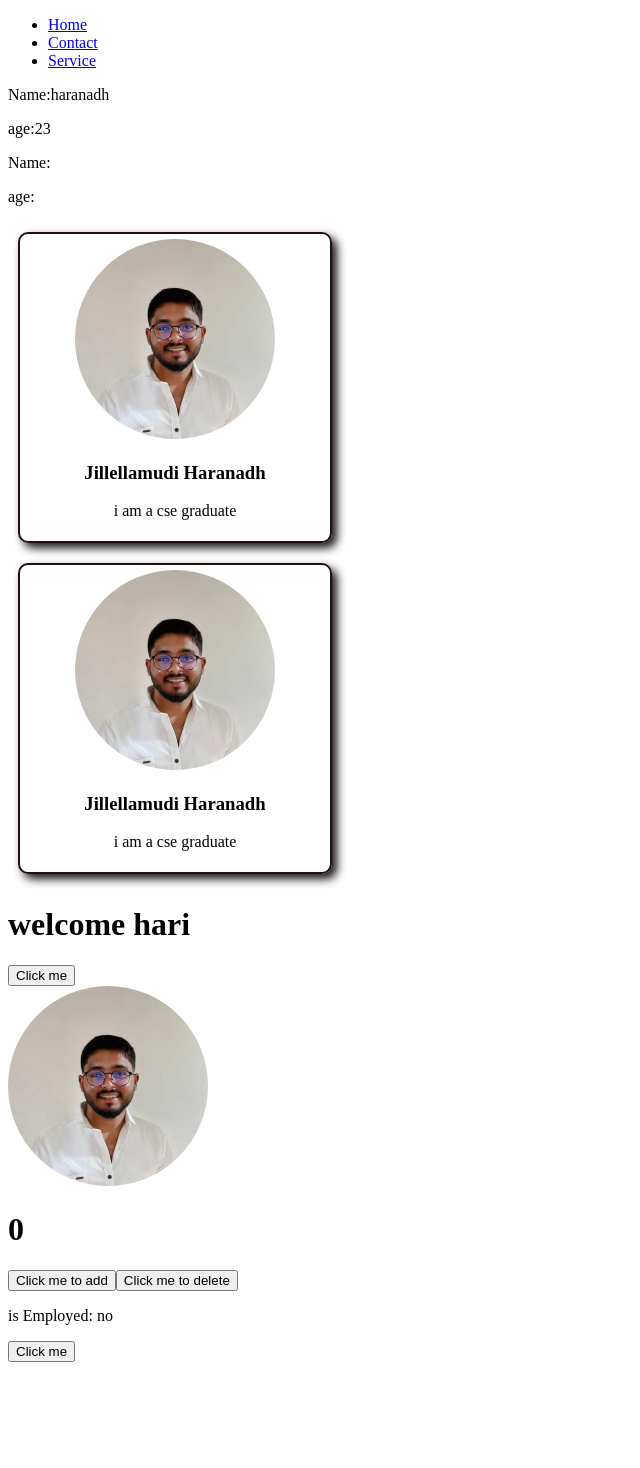
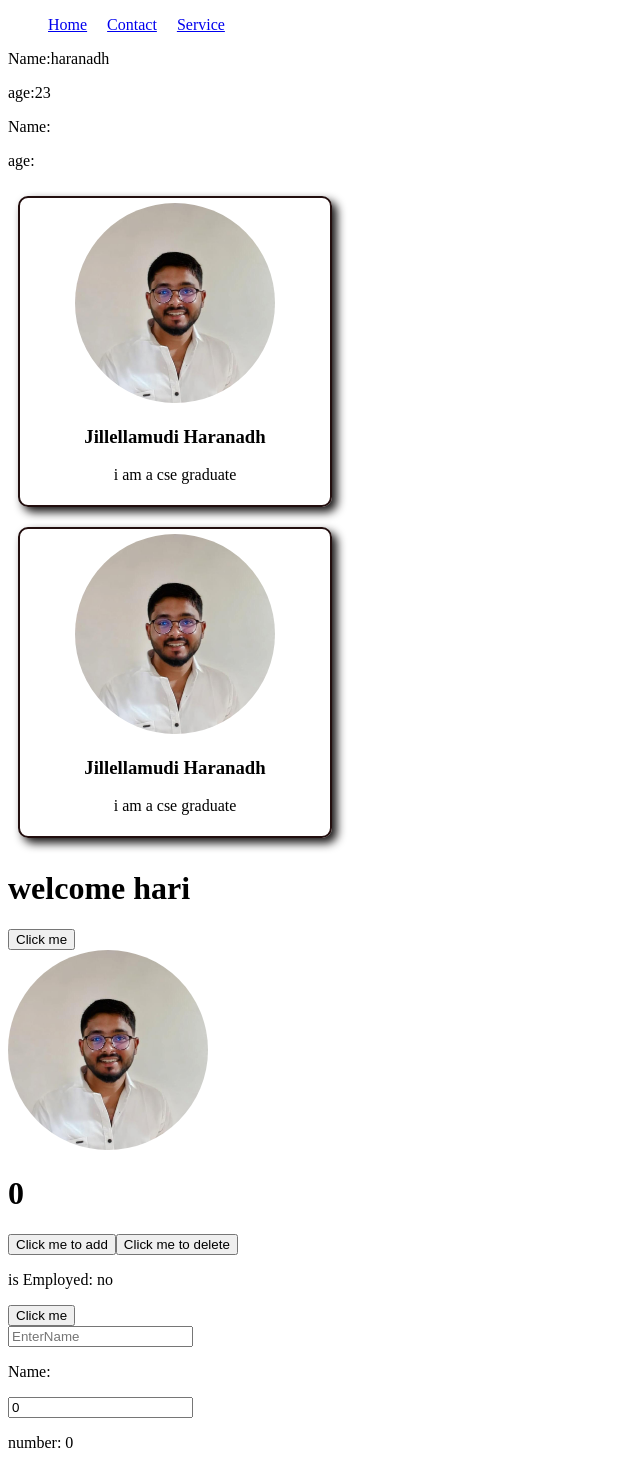
Before and after one commit to haranadh03/FrontEndPractise, a React app: page / in a window 1280 px wide. Shown: the whole page, without its empty margins (0-640 px from the left). Before the commit the page ends 1370 px from the top, so only its background shows below. Built offline with nearby package versions, Linux system fonts and the light colour scheme; the HTML template or start-up script is replaced by a standard one.

Commit message:
eventhandler

```diff
--- a/src/App.css
+++ b/src/App.css
@@ -1,6 +1,4 @@
-li:hover{
-  font-size: 18px;
-}
+
 .card{
   border:2px solid #220e0e;
   width: 300px;
@@ -17,3 +15,16 @@ img{
   height: 200px;
   object-fit: cover;
 }
+.dontdisturb{
+    display: flex;
+    list-style: none;
+    gap: 20px;
+}
+
+.dontdisturb li{
+    transition: transform 0.3s ease-in-out;
+}
+
+.dontdisturb li:hover{
+    transform: scale(1.1);
+}
--- a/src/App.jsx
+++ b/src/App.jsx
@@ -8,6 +8,7 @@ import Button from './Button.jsx'
 import Profile from './profilepicture.jsx'
 import Usestate from './Usestate.jsx';
 import 'animate.css'
+import MyComponent from './MyComponent.jsx';
 
 function App() {
   return (
@@ -24,7 +25,8 @@ function App() {
       <User isLoggedIn={true} name='hari'></User>
       <Button></Button><br />
       <Profile></Profile>
-      <Usestate />
+      <Usestate /><br />
+      <MyComponent/>
     </>
   )
 }
--- a/src/Header.jsx
+++ b/src/Header.jsx
@@ -1,7 +1,7 @@
 function Header(){
     return(
         <div>
-            <ul>
+            <ul className="dontdisturb">
                 <li><a href="#">Home</a></li>
                 <li><a href="#">Contact</a></li>
                 <li><a href="#">Service</a></li>
--- /dev/null
+++ b/src/MyComponent.jsx
@@ -0,0 +1,21 @@
+import { useState } from "react"
+
+function MyComponent(){
+    const [com, setCom]=useState("");
+    const [number,setNumber]=useState(0);
+    function handlename(event) {
+        setCom(event.target.value);
+    }
+    function handlenumber(event){
+        setNumber(event.target.value);
+    }
+    return(
+        <>
+        <input value={com} onChange={handlename} type="text" placeholder="EnterName"/>
+        <p>Name: {com}</p>
+        <input value={number} onChange={handlenumber} type="number"/>
+        <p>number: {number}</p>
+    </>
+    );
+}
+export default MyComponent
```
